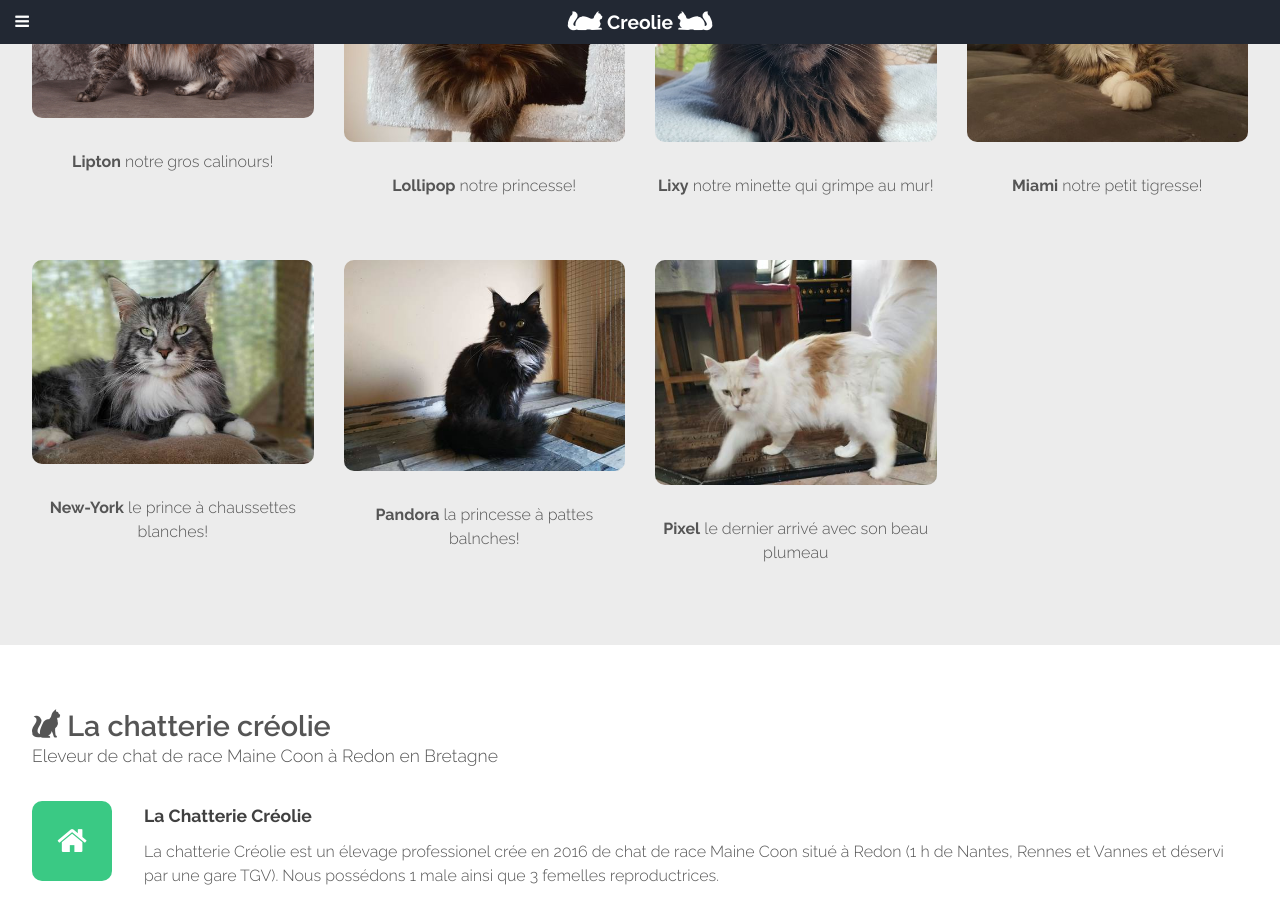
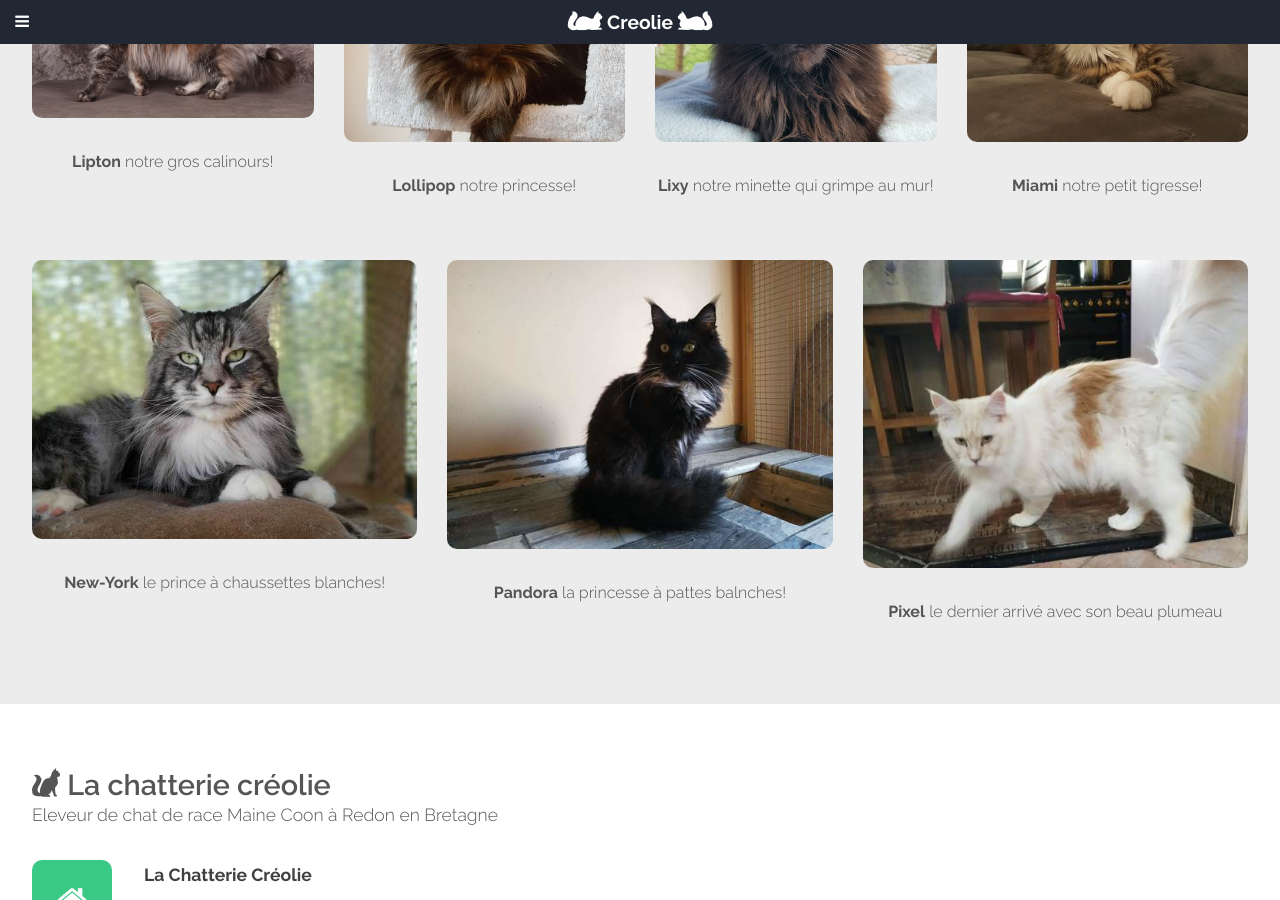
Before and after one commit to jbourcie/creolie, a Jekyll site: the page built from index.html, in a window 1280 px wide and 900 px high, scrolled down 975 px. Built offline with Jekyll 4.4.1, drawn with Linux system fonts in a browser that asks for light colours; some web fonts are replaced.

Commit message:
update front page

```diff
--- a/index.html
+++ b/index.html
@@ -31,15 +31,15 @@ layout: landing
 
       </div>
       <div class="row no-collapse-1">
-        <section class="3u">
+        <section class="4u">
           <a href="{{ site.baseurl }}/newyork/" class="image feature"><img src="{{ site.baseurl }}/photos/NewYork1.jpg" class="img-circle" alt=""></a>
           <p><b>New-York</b> le prince à chaussettes blanches!</p>
         </section>
-        <section class="3u">
-          <a href="{{ site.baseurl }}/pandora/" class="image feature"><img src="{{ site.baseurl }}/photos/Pandora1.jpg" class="img-circle" alt=""></a>
+        <section class="4u">
+          <a href="{{ site.baseurl }}/pandora/" class="image feature"><img src="{{ site.baseurl }}/photos/pandora1.jpg" class="img-circle" alt=""></a>
           <p><b>Pandora</b> la princesse à pattes balnches!</p>
         </section>
-        <section class="3u">
+        <section class="4u">
           <a href="{{ site.baseurl }}/pixel/" class="image feature"><img src="{{ site.baseurl }}/photos/Pixel1.jpg" class="img-circle" alt=""></a>
           <p><b>Pixel</b> le dernier arrivé avec son beau plumeau</p>
         </section>
```
